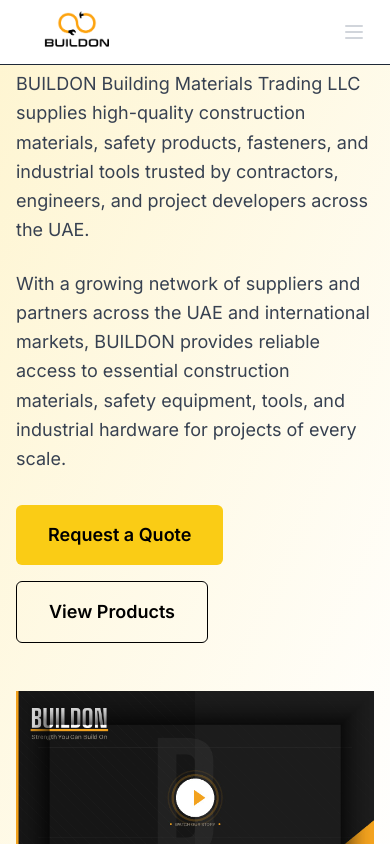
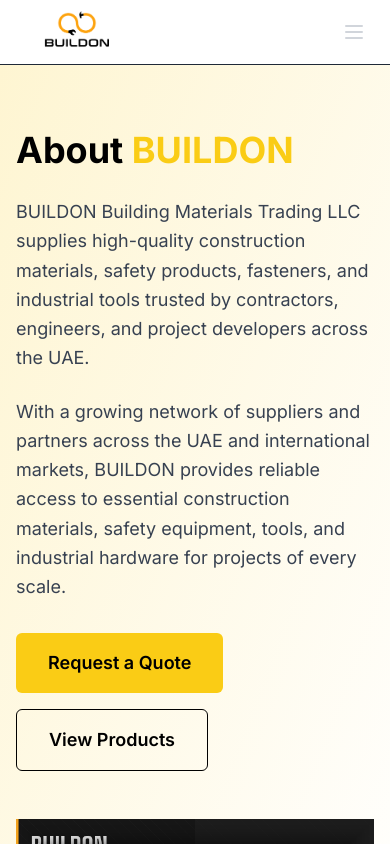
Before and after one commit to Rafnaspp/buildon, a Next.js app: page /about in a window 390 px wide. Shown: the top 844 px of the page. Built offline with nearby package versions, Linux system fonts and the light colour scheme.

Commit message:
Fixed the responsive layout issue in mobile devices for about page , added the servicesabout section , added the banner in the about page

```diff
--- a/src/app/about/page.tsx
+++ b/src/app/about/page.tsx
@@ -5,7 +5,7 @@
 import JourneyAbout from '@/components/about/journeyAbout'
 import StoryAbout from '@/components/about/storyAbout'
 import MissionAbout from '@/components/about/missionAbout'
-
+import ServicesAbout from '@/components/about/servicesAbout'
 export default function AboutPage() {
   return (
     <div className="min-h-screen bg-white text-black">
@@ -16,7 +16,7 @@
       <StoryAbout />
       <JourneyAbout />
       <MissionAbout />
-
+      <ServicesAbout/>
       <Footer />
     </div>
   )
--- a/src/components/about/aboutsec.tsx
+++ b/src/components/about/aboutsec.tsx
@@ -9,7 +9,7 @@
 
 
             {/* Hero Section */}
-            <section className="relative min-h-screen flex items-center justify-center bg-gradient-to-br from-yellow-400/20 to-white">
+            <section className="pt-32 md:pt-0 relative min-h-screen flex items-center justify-center bg-gradient-to-br from-yellow-400/20 to-white">
                 <div className="max-w-7xl mx-auto px-4 sm:px-6 lg:px-8">
                     <div className="grid grid-cols-1 lg:grid-cols-2 gap-12 items-center">
                         {/* Left Column - Content */}
--- a/src/components/about/missionAbout.tsx
+++ b/src/components/about/missionAbout.tsx
@@ -1,3 +1,5 @@
+import Link from "next/link"
+
 export default function MissionAbout() {
   const missionFeatures = [
   {
@@ -79,9 +81,11 @@
             <p className="text-black mb-6 max-w-2xl mx-auto">
               Partner with us and be part of a mission that's building a better future through quality and excellence.
             </p>
+            <Link href="/contact">
             <button className="bg-black text-yellow-400 px-8 py-4 rounded-md text-lg font-semibold hover:bg-gray-800 transition-colors">
               Work With Us
             </button>
+            </Link>
           </div>
         </div>
       </div>
--- a/src/components/about/servicesAbout.tsx
+++ b/src/components/about/servicesAbout.tsx
@@ -1,3 +1,5 @@
+import Link from "next/link"
+
 export default function ServicesAbout() {
   const services = [
     {
@@ -79,9 +81,11 @@
             <p className="text-black mb-6 max-w-2xl mx-auto">
               Let's discuss your specific requirements and create a tailored solution for your business needs.
             </p>
+            <Link href="/contact">
             <button className="bg-black text-yellow-400 px-8 py-4 rounded-md text-lg font-semibold hover:bg-gray-800 transition-colors">
               Get Custom Quote
             </button>
+            </Link>
           </div>
         </div>
       </div>
```
